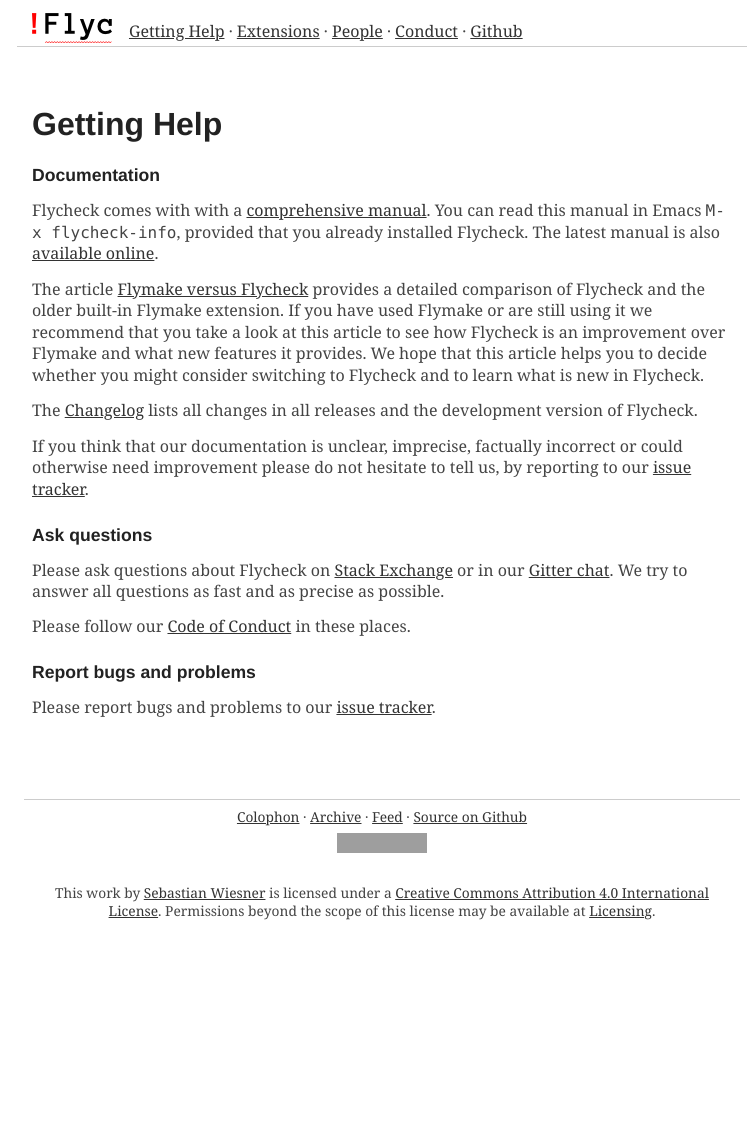
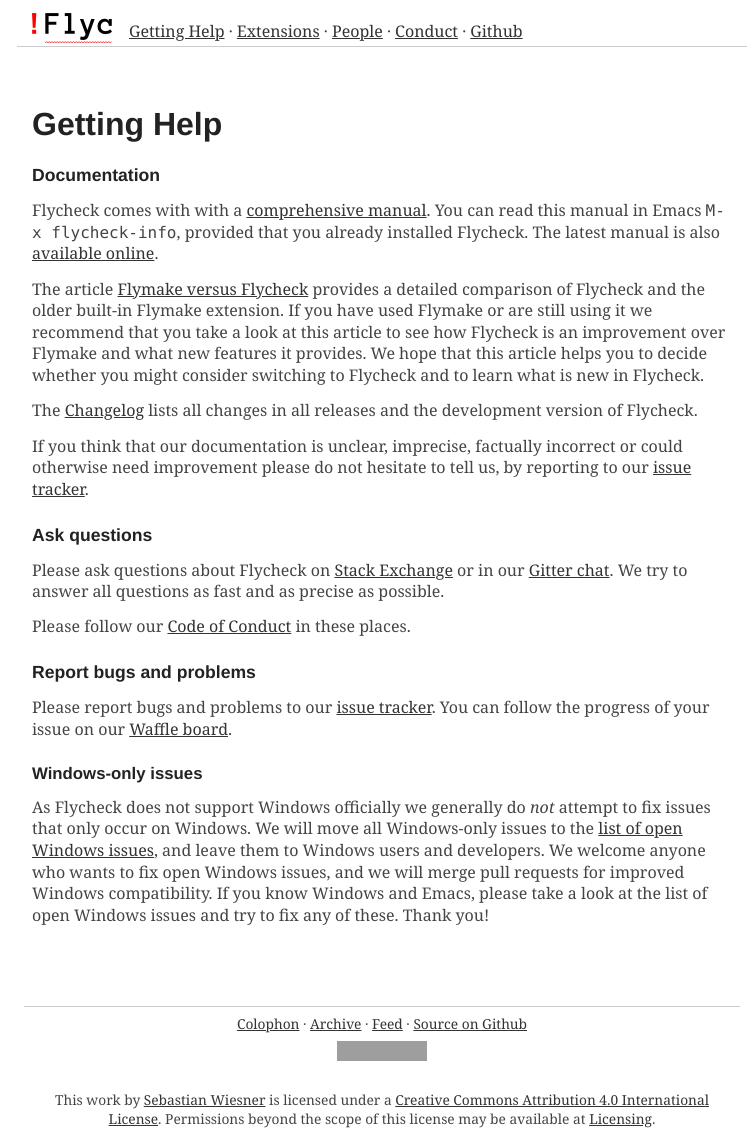
Before and after one commit to cmarqu/flycheck.github.io, a Jekyll site: the page built from getting-help.md, in a window 1280 px wide. Shown: the whole page, without its empty margins (258-1014 px from the left). Built offline with Jekyll 4.4.1, drawn with Linux system fonts in a browser that asks for light colours; some web fonts are replaced; before the commit the page ends 936 px from its top, so only the background shows below that; grey boxes are pictures that could not be loaded.

Commit message:
Explain the handling of Windows issues
See https://github.com/flycheck/flycheck/issues/794

```diff
--- a/getting-help.md
+++ b/getting-help.md
@@ -37,9 +37,22 @@
 
 ## Report bugs and problems ##
 
-Please report bugs and problems to our [issue tracker][].
+Please report bugs and problems to our [issue tracker][].  You can follow the
+progress of your issue on our [Waffle board][].
+
+### Windows-only issues ###
+
+As Flycheck does not support Windows officially we generally do *not* attempt
+to fix issues that only occur on Windows.  We will move all Windows-only issues
+to the [list of open Windows issues][windows], and leave them to Windows
+users and developers.  We welcome anyone who wants to fix open Windows issues,
+and we will merge pull requests for improved Windows compatibility.  If you know
+Windows and Emacs, please take a look at the list of open Windows issues and try
+to fix any of these.  Thank you!
 
 [SX]: https://emacs.stackexchange.com/questions/tagged/flycheck
 [gitter]: https://gitter.im/flycheck/flycheck
 [coc]: {{site.baseurl}}/conduct.html
 [Issue Tracker]: https://github.com/flycheck/flycheck/issues
+[Waffle board]: https://waffle.io/flycheck/flycheck
+[windows]: https://github.com/flycheck/flycheck/labels/B-Windows%20only
```
